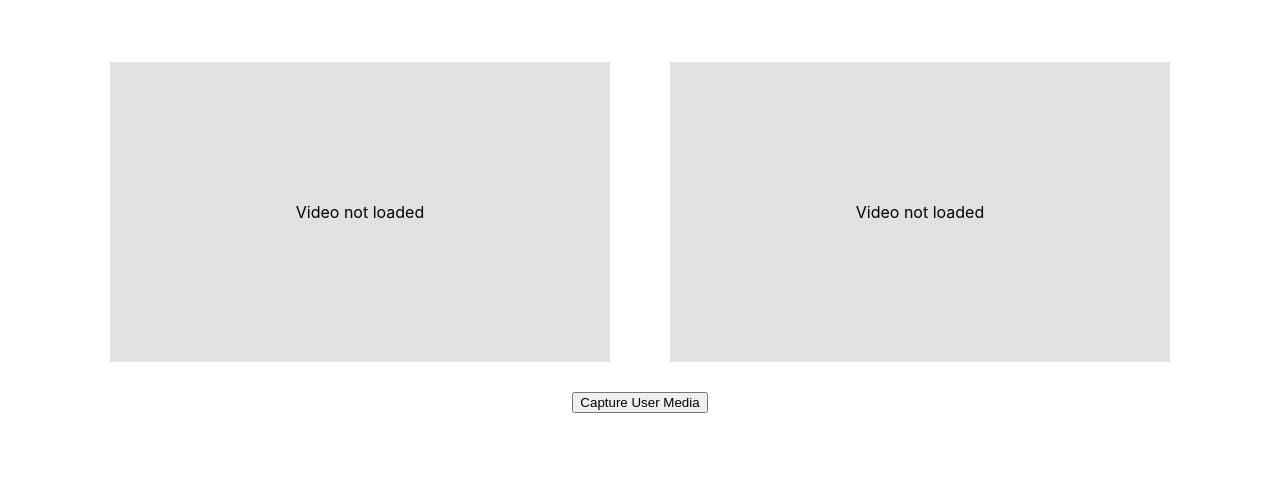
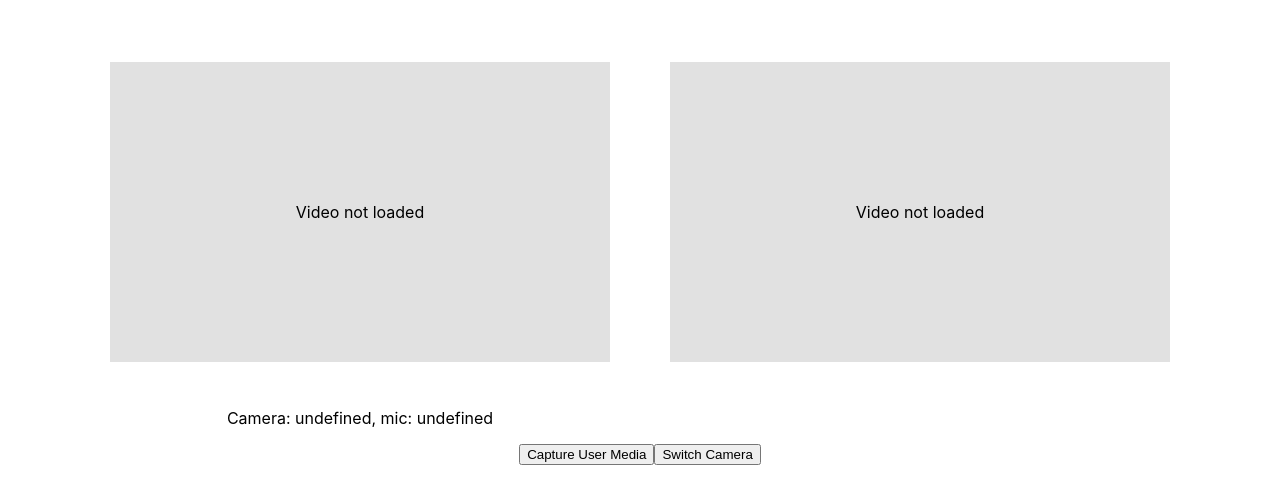
Before and after one commit to buddhikajay/react-webrtc-peer-connection-demo, a React (Create React App) app: page / in a window 1280 px wide. Shown: the top 504 px of the page. Built offline with nearby package versions, Linux system fonts and the light colour scheme.

Commit message:
Add switch camera

```diff
--- a/src/App.tsx
+++ b/src/App.tsx
@@ -11,6 +11,8 @@ import {
   captureLocalStream,
   getLocalStream,
   stopMediaStream,
+  switchDevice,
+  CurrentDeviceType
 } from "./Utils/MediaCaptureUtils";
 import {
   createPeerConnections,
@@ -28,6 +30,7 @@ const App = () => {
   const [nextAction, setNextAction] = useState(CAPTURE_USER_MEDIA);
   const [controlButtonText, setControlButtonText] =
     useState("Capture User Media");
+  const [currentDeviceIds, setCurrentDeviceIds] = useState<CurrentDeviceType>({});
   const initializeStreams = async () => {
     await captureLocalStream();
   };
@@ -72,6 +75,10 @@ const App = () => {
         return;
     }
   };
+  const handleSwitchCamera = async () => {
+    const newDeviceIds = await switchDevice('videoinput');
+    setCurrentDeviceIds(newDeviceIds);
+  }
   return (
     <div
       style={{
@@ -103,6 +110,9 @@ const App = () => {
             ready={nextAction !== CAPTURE_USER_MEDIA}
             getMediaStream={getLocalStream}
           />
+          <div>
+            <p>{`Camera: ${currentDeviceIds.videoinput}, mic: ${currentDeviceIds.audioinput}`}</p>
+          </div>
         </div>
         <div
           style={{
@@ -129,6 +139,7 @@ const App = () => {
         }}
       >
         <ButtonComponent onClick={handleButtonClick} text={controlButtonText} />
+        <ButtonComponent onClick={handleSwitchCamera} text={'Switch Camera'}></ButtonComponent>
       </section>
     </div>
   );
--- a/src/Utils/MediaCaptureUtils.ts
+++ b/src/Utils/MediaCaptureUtils.ts
@@ -1,7 +1,8 @@
+export type CurrentDeviceType =  {
+  [key in MediaDeviceInfo["kind"]]?: string
+}
 let localStream: MediaStream;
-let currentDeviceIds: {
-  [key in MediaDeviceInfo["kind"]]?: string
-} = {};
+let currentDeviceIds: CurrentDeviceType= {};
 // let currentCameraDeviceId: string;
 // let currentMicrophoneDeviceId: string;
 
@@ -16,7 +17,7 @@ export const getNextDeviceId = async ({ kind, currentDeviceId }: getNextDeviceId
   const availalbeDevices = devices.filter(device => device.kind === kind)
   // If no currentDevice, return the first device from the list
   if(!currentDeviceId) return availalbeDevices[0].deviceId;
-  return availalbeDevices.filter(device => device.deviceId !== currentDeviceId)[0].deviceId;
+  return availalbeDevices.filter(device => device.deviceId !== currentDeviceId)[0]?.deviceId || currentDeviceId;
 }
 
 export const captureLocalStream = async (opts?: MediaStreamConstraints) => {
@@ -69,7 +70,9 @@ export const switchDevice = async (kind: MediaDeviceKind) => {
       deviceId: kind === 'audioinput' ?nextDeviceId: currentDeviceIds['audioinput']
     }
   }
-  await captureLocalStream(mediaStreamConstraints)
+  await captureLocalStream(mediaStreamConstraints);
+  currentDeviceIds[kind] = nextDeviceId;
+  return currentDeviceIds;
 }
 
 export const stopMediaStream = (stream: MediaStream)=> {
```
